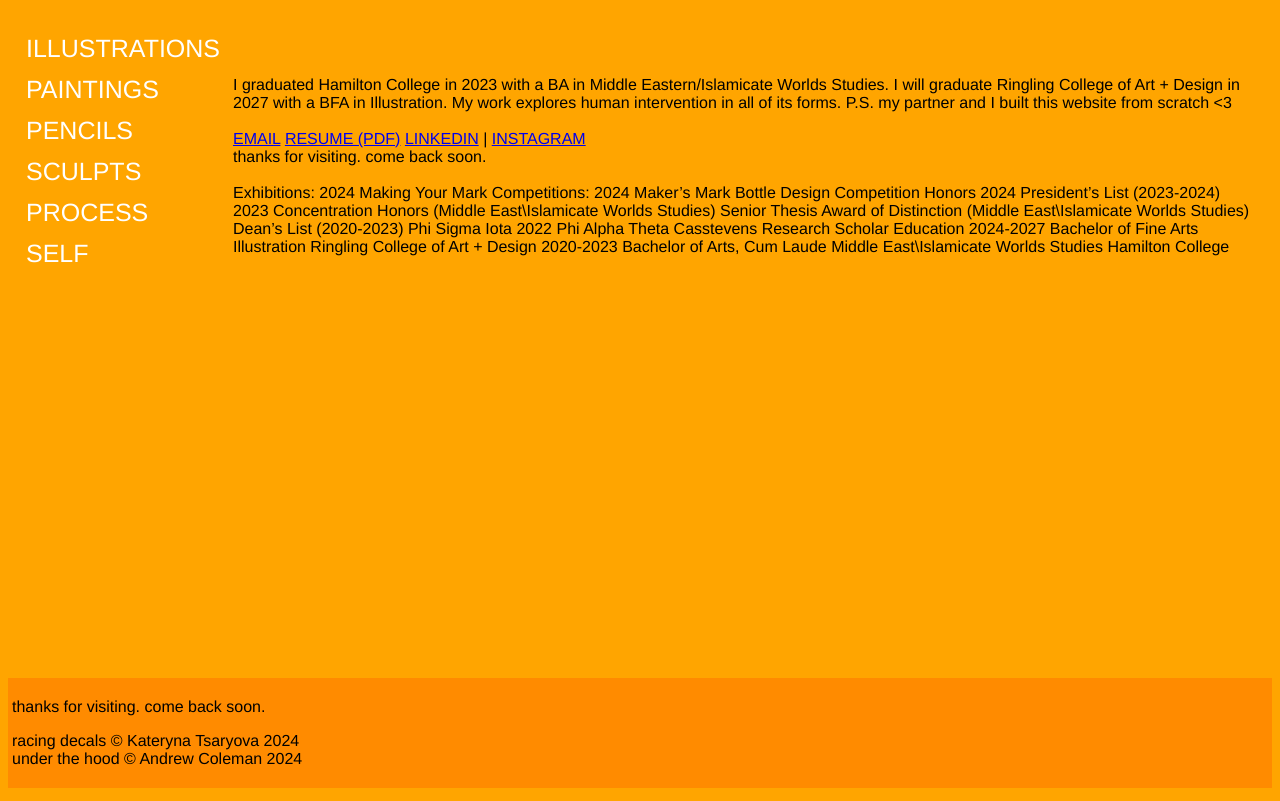
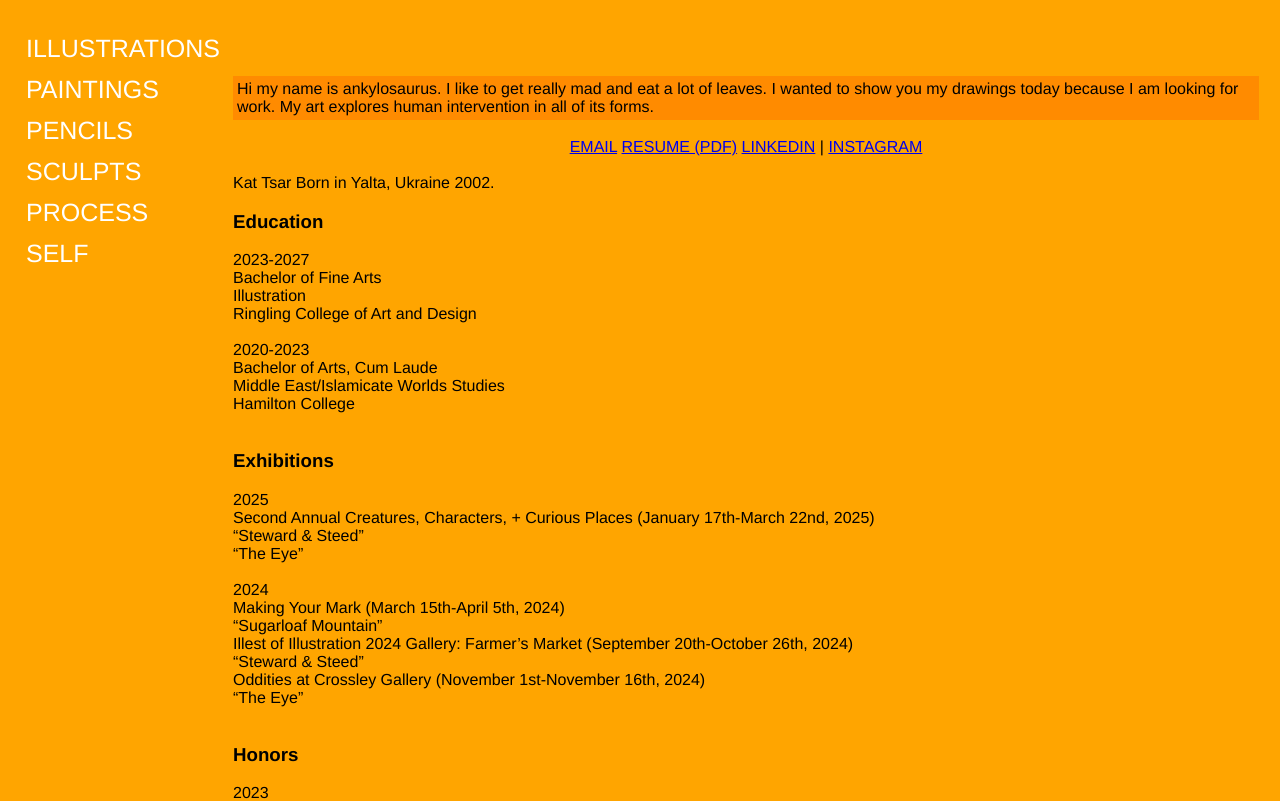
Before and after one commit to kataclysmimicks/kataclysmimicks.github.io, a plain HTML site: page self/index.html in a window 1280 px wide. Shown: the top 801 px of the page. Drawn offline with nearby package versions, Linux system fonts and the light colour scheme.

Commit message:
Self page and more illustrations

```diff
--- a/self/index.html
+++ b/self/index.html
@@ -66,6 +66,17 @@
     font-size: 28px; /* Increased text to enable scrolling */
   }
 
+  .links {
+    text-align: center;
+  }
+
+  .intro {
+  background: #FF8B00;
+  padding: 4px 4px;
+  position: relative;
+  margin-top: 8px;
+}
+
   </style>
 
 <script
@@ -87,48 +98,60 @@
     <div id = "sidebar"></div>
 
     <div class = gallery>
-      I graduated Hamilton College in 2023 with a BA in Middle Eastern/Islamicate Worlds Studies. I will graduate Ringling College of Art + Design in 2027 with a BFA in Illustration. My work explores human intervention in all of its forms.
-
-
-      P.S. my partner and I built this website from scratch <3
-      <br><br>
+      <div class = intro>
+        Hi my name is ankylosaurus. I like to get really mad and eat a lot of leaves. I wanted to show you my drawings today because I am looking for work. My art explores human intervention in all of its forms.
+      </div>
+      <br>
+      <div class = links>
       <a href="mailto: katerynatsaryova@gmail.com">EMAIL</a>
       <a href="Ineedthis.pdf" target="_blank">RESUME (PDF)</a>
       <a href="https://www.linkedin.com/in/kat-tsaryova/" target="_blank">LINKEDIN</a> |
       <a href="https://www.instagram.com/kataclysmimicks/" target="_blank">INSTAGRAM</a>
+      </div>
+      <br>
+      Kat Tsar
+      Born in Yalta, Ukraine 2002.
       <br>
 
-      thanks for visiting. come back soon.
-      <br><br>
+      <h3>Education</h3>
+      2023-2027<br>
+      Bachelor of Fine Arts <br>
+      Illustration<br>
+      Ringling College of Art and Design<br>
+      <br>
+      2020-2023<br>
+      Bachelor of Arts, Cum Laude<br>
+      Middle East/Islamicate Worlds Studies<br>
+      Hamilton College<br>
+      <br>
+      <h3>Exhibitions</h3>
+      2025<br>
+      Second Annual Creatures, Characters, + Curious Places (January 17th-March 22nd, 2025)<br>
+      “Steward & Steed”<br>
+      “The Eye”<br>
+      <br>
+      2024<br>
+      Making Your Mark (March 15th-April 5th, 2024)<br>
+      “Sugarloaf Mountain”<br>
+      Illest of Illustration 2024 Gallery: Farmer’s Market (September 20th-October 26th, 2024)<br>
+      “Steward & Steed”<br>
+      Oddities at Crossley Gallery (November 1st-November 16th, 2024)<br>
+      “The Eye”<br>
+      <br>
+      <h3>Honors</h3>
+      2023<br>
+      Concentration Honors (Middle East/Islamicate Worlds Studies)<br>
+      Thesis of Distinction (Middle East/Islamicate Worlds Studies)<br>
+      Phi Sigma Iota<br>
+      <br>
+      2022<br>
+      Phi Alpha Theta<br>
+      Casstevens Research Scholar<br>
 
-      Exhibitions:
-      2024
-      Making Your Mark
-      Competitions:
-      2024
-      Maker’s Mark Bottle Design Competition
-      Honors
-      2024
-      President’s List (2023-2024)
-      2023
-      Concentration Honors (Middle East\Islamicate Worlds Studies)
-      Senior Thesis Award of Distinction (Middle East\Islamicate Worlds Studies)
-      Dean’s List (2020-2023)
-      Phi Sigma Iota
-      2022
-      Phi Alpha Theta
-      Casstevens Research Scholar
-      Education
-      2024-2027
-      Bachelor of Fine Arts
-      Illustration
-      Ringling College of Art + Design
-      2020-2023
-      Bachelor of Arts, Cum Laude
-      Middle East\Islamicate Worlds Studies
-      Hamilton College
+
+
     </div>
   </main>
 </body>
-<footer id = "footer" style="position: fixed; bottom: 12px; right: 8px; left: 8px;" ></footer>
+<footer id = "footer" ></footer>
 </html>
```
Also changed, not shown: index.html (+3 -1 lines), images/lowres/Check Your Kid's Candy.png (added), images/lowres/March 5th 2021.jpg (added), 2 other files.
